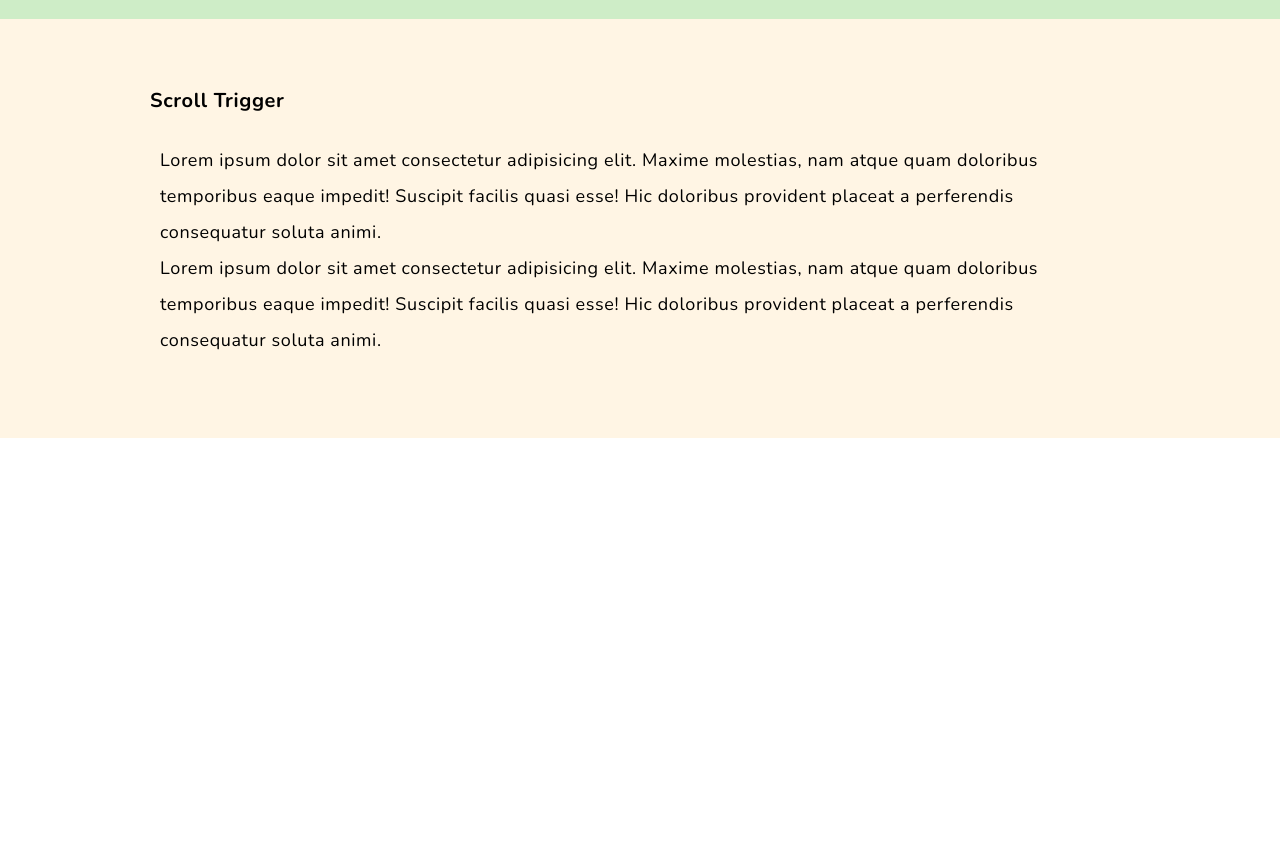
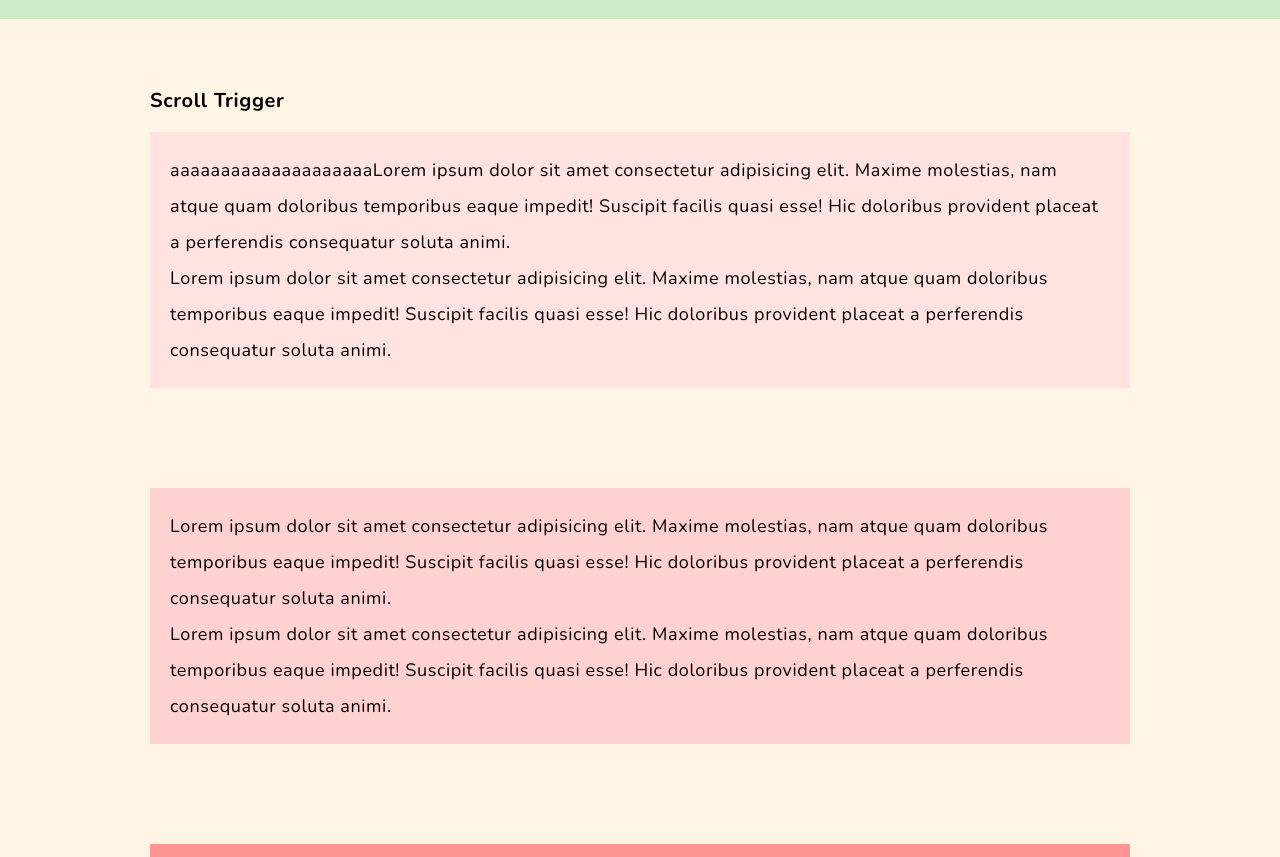
Before and after one commit to s-yoshiii/gsap-motion-recipe, a SvelteKit app: page / in a window 1280 px wide. Shown: the part 1940-2797 px from the top of the page. Before the commit the page ends 2378 px from the top, so only its background shows below. Built offline with nearby package versions, Linux system fonts and the light colour scheme.

Commit message:
ScrollTriggerで文字が1文字ずつ表示されるように設定

```diff
--- a/src/assets/_variable.scss
+++ b/src/assets/_variable.scss
@@ -14,4 +14,4 @@ $radian-color: #86c8bc;
 $scroll-bg: #fff5e4;
 $scroll-color01: #ffe3e1;
 $scroll-color02: #ffd1d1;
-$scroll-color04: #ff9494;
+$scroll-color03: #ff9494;
--- a/src/components/ScrollTriggerItem.svelte
+++ b/src/components/ScrollTriggerItem.svelte
@@ -4,7 +4,7 @@
   import SectionLayout from "./SectionLayout.svelte";
   import { ScrollTrigger } from "gsap/dist/ScrollTrigger";
   gsap.registerPlugin(ScrollTrigger);
-  let contInner: HTMLDivElement;
+  let cont: HTMLDivElement;
 
   onMount(() => {
     // gsap.to(".box", {
@@ -21,8 +21,8 @@
     //     //scrub: true,
     //     scrub: 0.5, // smoothing
     //   },
-    // });8
-    const sentences = [...contInner.querySelectorAll("p")];
+    // });
+    const sentences = [...cont.querySelectorAll("p")];
     for (const item of sentences) {
       let output = "";
       const content = item.innerHTML.replace(/<br\s*\/?>/gi, "\n");
@@ -31,13 +31,56 @@
       }
       item.innerHTML = output;
     }
+    let q = gsap.utils.selector(cont);
+    let boxes = q(".cont__inner");
+    boxes.forEach((box) => {
+      const tl = gsap.timeline({
+        scrollTrigger: {
+          trigger: box,
+          start: "top bottom -=20",
+          toggleActions: "restart none none none", // onEnter, onLeave, onEnterBack, onLeaveBack
+          // markers: true,
+        },
+      });
+
+      tl.from(box, {
+        opacity: 0,
+        y: 20,
+      });
+      tl.from(
+        gsap.utils.toArray("span", box),
+        {
+          opacity: 0,
+          duration: 0.01,
+          stagger: 0.005,
+        },
+        "-=1"
+      );
+    });
   });
 </script>
 
 <SectionLayout cl="scroll">
   <h2>Scroll Trigger</h2>
-  <div class="cont">
-    <div class="cont__inner" bind:this={contInner}>
+  <div class="cont" bind:this={cont}>
+    <div class="cont__sect">
+      <div class="cont__inner">
+        <p>
+          aaaaaaaaaaaaaaaaaaaaLorem ipsum dolor sit amet consectetur adipisicing
+          elit. Maxime molestias, nam atque quam doloribus temporibus eaque
+          impedit! Suscipit facilis quasi esse! Hic doloribus provident placeat
+          a perferendis consequatur soluta animi.
+        </p>
+        <p>
+          Lorem ipsum dolor sit amet consectetur adipisicing elit. Maxime
+          molestias, nam atque quam doloribus temporibus eaque impedit! Suscipit
+          facilis quasi esse! Hic doloribus provident placeat a perferendis
+          consequatur soluta animi.
+        </p>
+      </div>
+    </div>
+    <div class="cont__sect">
+      <div class="cont__inner">
         <p>
           Lorem ipsum dolor sit amet consectetur adipisicing elit. Maxime
           molestias, nam atque quam doloribus temporibus eaque impedit! Suscipit
@@ -52,12 +95,53 @@
         </p>
       </div>
     </div>
+    <div class="cont__sect">
+      <div class="cont__inner">
+        <p>
+          33333Lorem ipsum dolor sit amet consectetur adipisicing elit. Maxime
+          molestias, nam atque quam doloribus temporibus eaque impedit! Suscipit
+          facilis quasi esse! Hic doloribus provident placeat a perferendis
+          consequatur soluta animi.
+        </p>
+        <p>
+          Lorem ipsum dolor sit amet consectetur adipisicing elit. Maxime
+          molestias, nam atque quam doloribus temporibus eaque impedit! Suscipit
+          facilis quasi esse! Hic doloribus provident placeat a perferendis
+          consequatur soluta animi.
+        </p>
+      </div>
+    </div>
+  </div>
 </SectionLayout>
 
 <style lang="scss">
+  @use "../assets/variable";
   .cont {
+    $parent: &;
+    & + & {
+      margin-top: 100px;
+    }
+    &__sect {
+      display: flex;
+      & + & {
+        margin-top: 100px;
+      }
+      &:nth-of-type(2n) {
+        justify-content: flex-end;
+        #{$parent}__inner {
+          background: variable.$scroll-color02;
+        }
+      }
+      &:nth-of-type(3n) {
+        #{$parent}__inner {
+          background: variable.$scroll-color03;
+        }
+      }
+    }
     &__inner {
-      padding: 1rem;
+      padding: 2rem;
+      display: inline-block;
+      background: variable.$scroll-color01;
     }
     & p {
       font-size: 18px;
```
Lines whose indentation alone changed are shown as unchanged.
